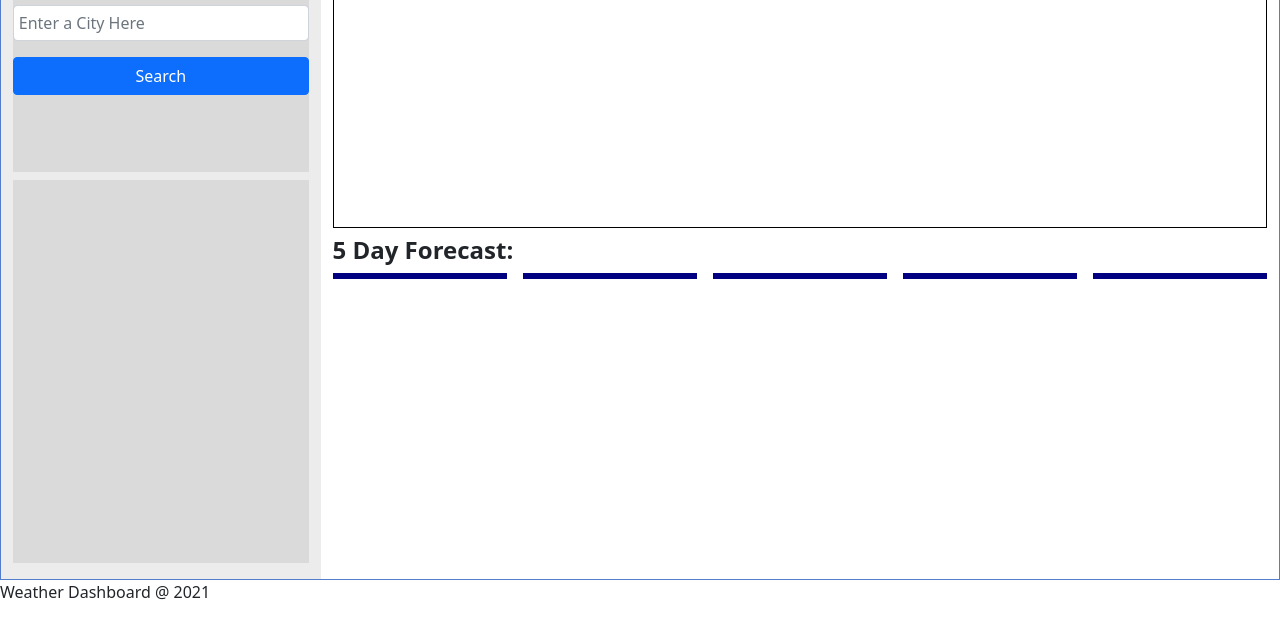
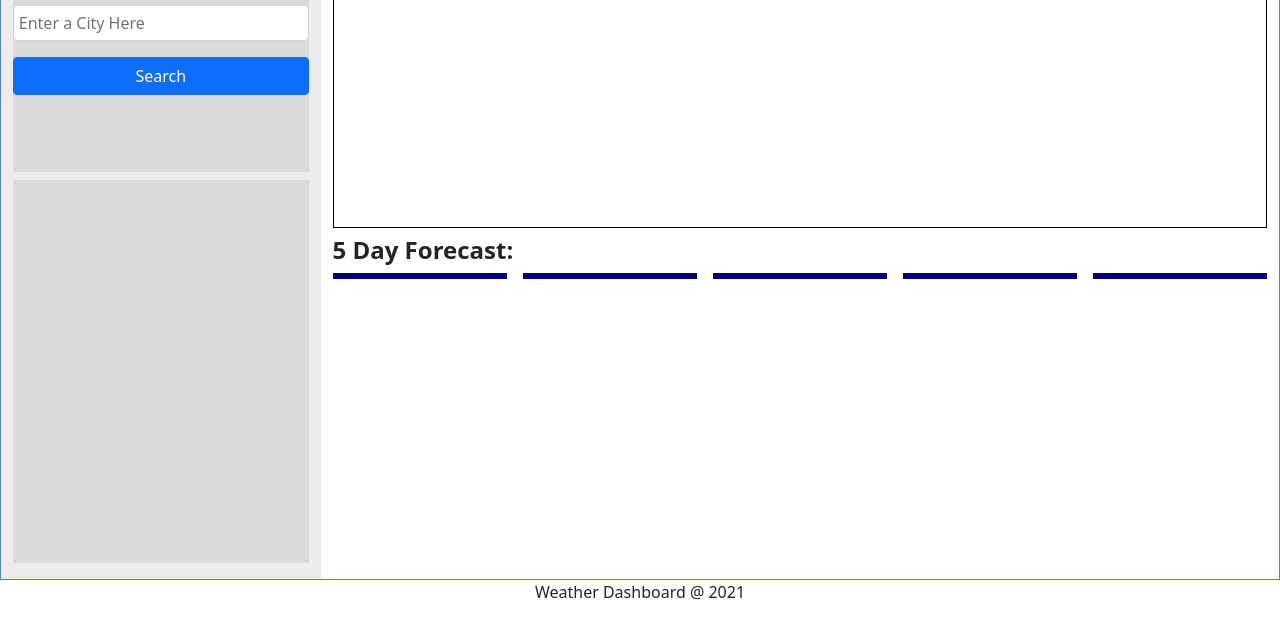
Before and after one commit to dan13l80/Weather-Dashboard, a plain HTML site: page index.html in a window 1280 px wide. Shown: the part 147-786 px from the top of the page. Drawn offline with nearby package versions, Linux system fonts and the light colour scheme.

```diff
--- a/index.html
+++ b/index.html
@@ -41,8 +41,7 @@
         </section>
     </main>
 
-    <footer>Weather Dashboard @ 2021</footer>
-
+    <footer><center>Weather Dashboard @ 2021 </center></footer>
     <script src="./assets/js/script.js"></script>
 </body>
 </html>
```
